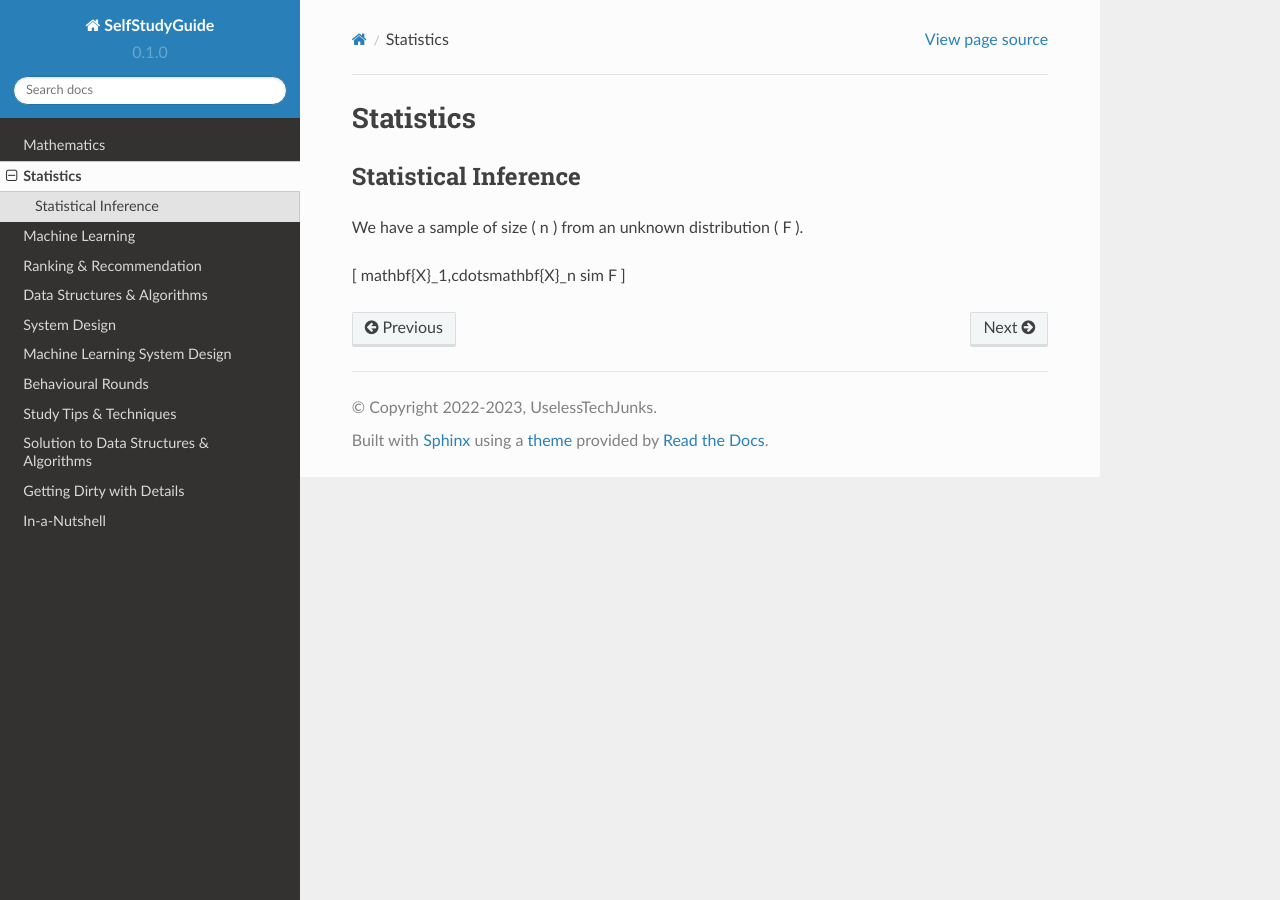
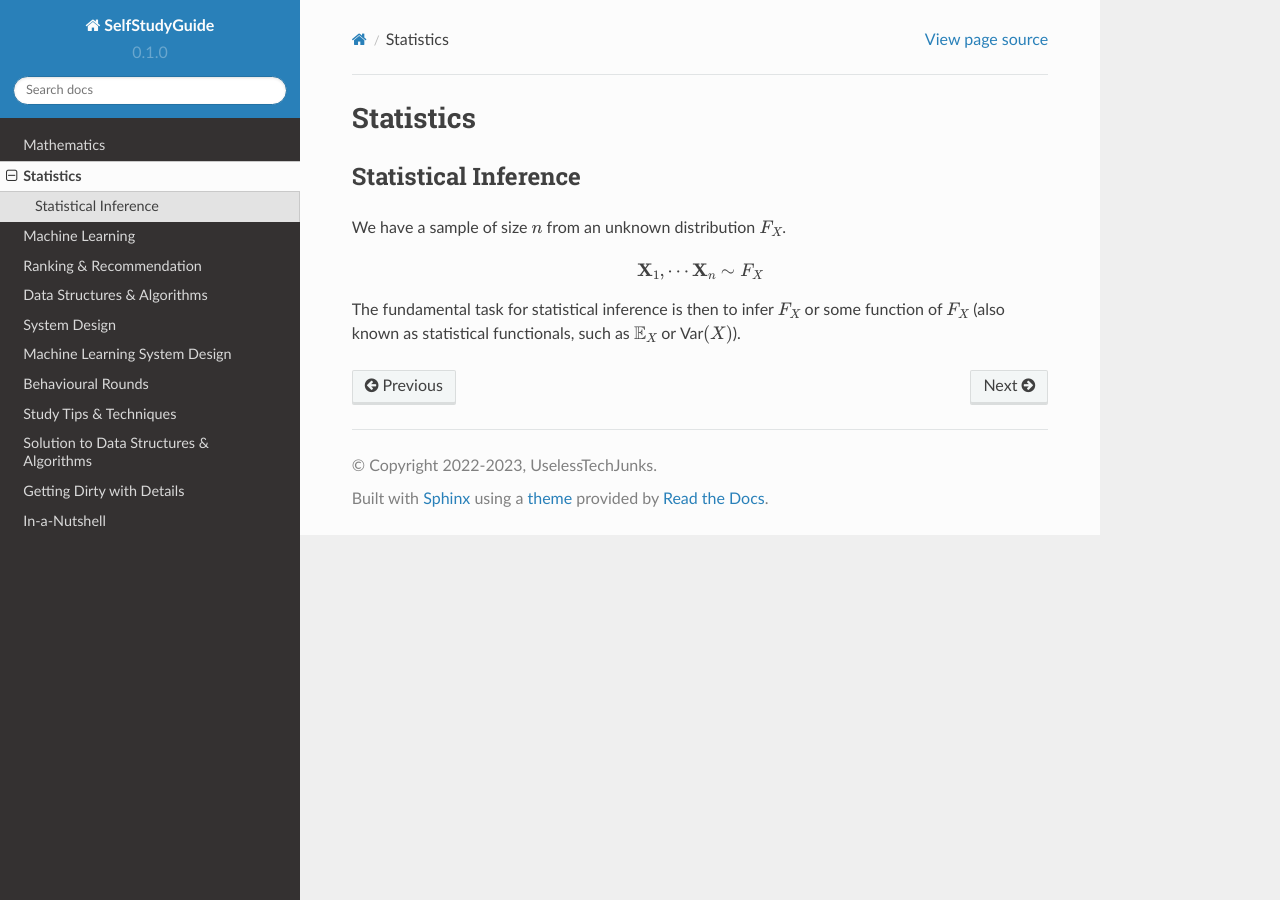
Before and after one commit to uselesstechjunks/leetcode, a Sphinx documentation site: the page built from docs/source/stat.rst, in a window 1280 px wide. Built offline with Sphinx 7.4.7 and the Read the Docs theme 2.0.0, drawn with Linux system fonts in a browser that asks for light colours.

Commit message:
Update stat.rst

```diff
--- a/docs/source/stat.rst
+++ b/docs/source/stat.rst
@@ -4,6 +4,9 @@ Statistics
 Statistical Inference
 ******************************
 
-We have a sample of size \( n \) from an unknown distribution \( F \).
+We have a sample of size :math:`n` from an unknown distribution :math:`F_X`.
 
-\[ \mathbf{X}_1,\cdots\mathbf{X}_n \sim F \]
+.. math::
+    \mathbf{X}_1,\cdots\mathbf{X}_n \sim F_X
+
+The fundamental task for statistical inference is then to infer :math:`F_X` or some function of :math:`F_X` (also known as statistical functionals, such as :math:`\mathbb{E}_X` or :math:`\text{Var}(X)`).
```
